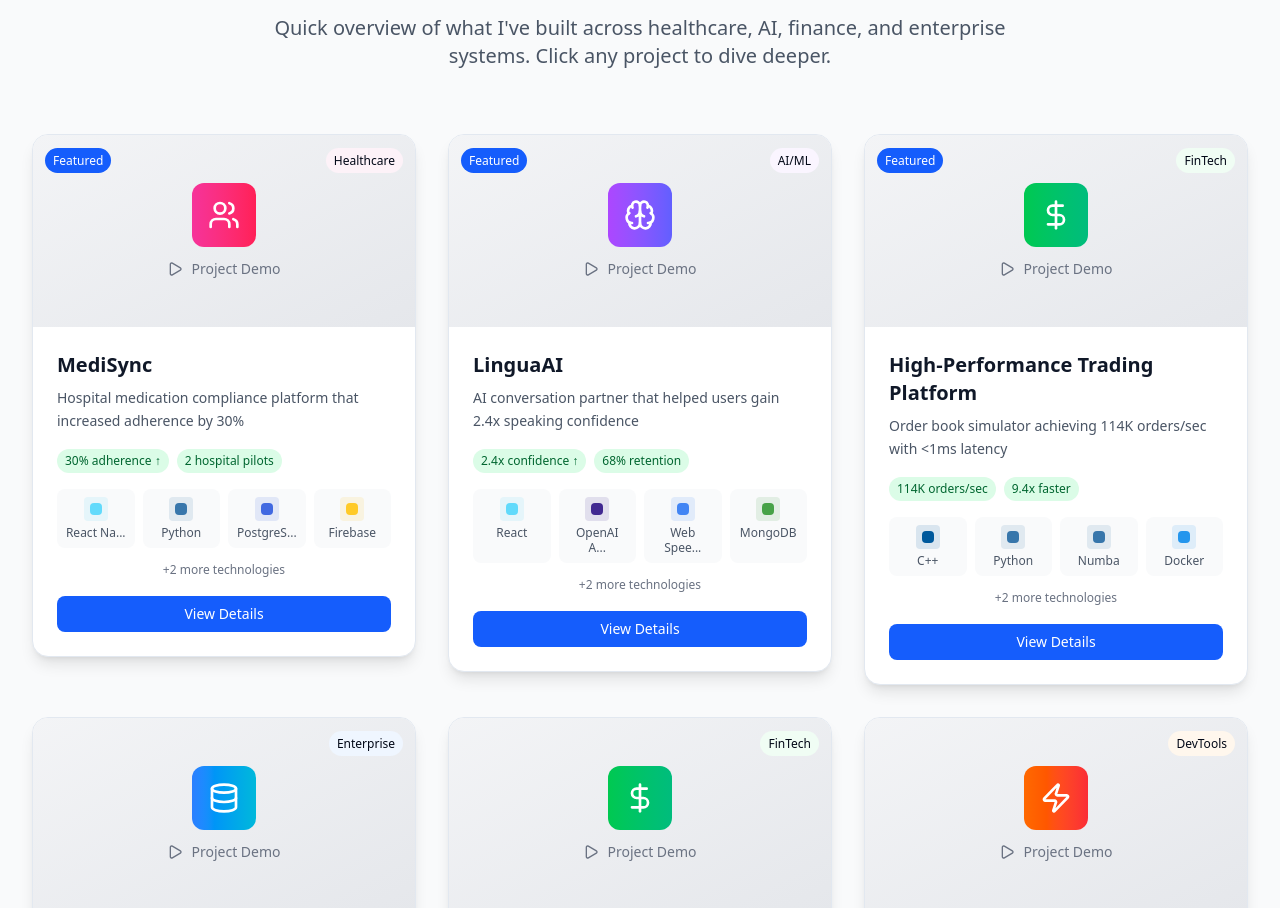
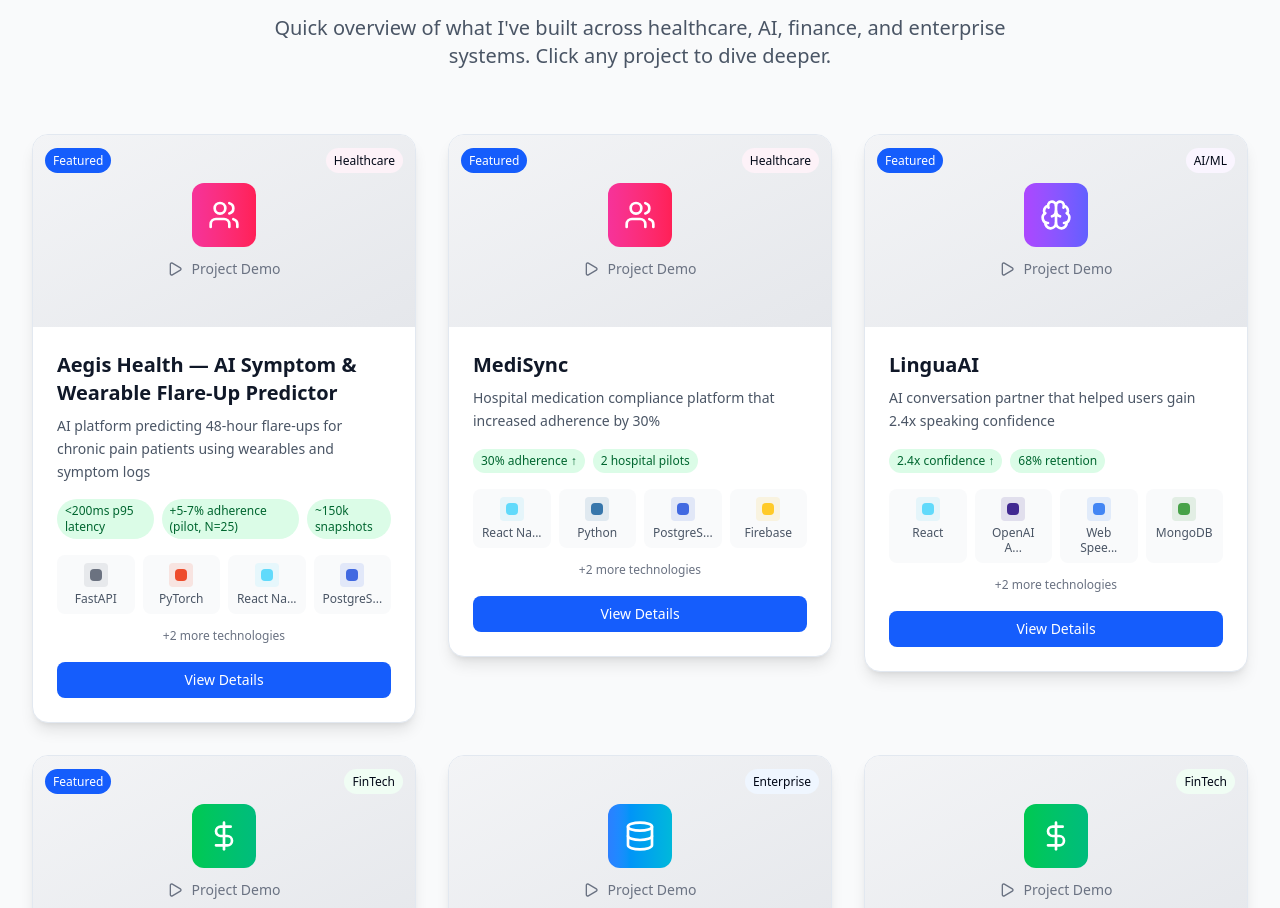
Before and after one commit to PriscillaOng12/portfolio, a Next.js app: page / in a window 1280 px wide. Shown: the part 2500-3408 px from the top of the page. Built offline with nearby package versions, Linux system fonts and the light colour scheme.

Commit message:
Enhanced portfolio with updated SEO and Aegis Health project
- Updated metadata for better recruiter targeting
- Added Aegis Health as flagship AI/healthcare project
- Improved project descriptions with specific metrics
- Build confirmed working, ready for deployment

```diff
--- a/src/app/layout.tsx
+++ b/src/app/layout.tsx
@@ -10,14 +10,14 @@ const inter = Inter({
 
 export const metadata: Metadata = {
   title: "Priscilla Ong | Software Engineer & Product Manager",
-  description: "CS/Econ student and brain tumor survivor who turned personal healthcare challenges into building MediSync, a HIPAA-compliant platform now piloting at 2 hospitals—while researching how to mitigate social biases in GPT-4",
-  keywords: ["software engineer", "product manager", "dartmouth", "medisync", "worldquant", "brain", "quantitative research"],
+  description: "CS/Econ student who builds products end-to-end—from user insight to design to code. Co-founded MediSync (hospital pilots), quantitative trading at WorldQuant, seeking Summer 2025 SWE/PM internships at FAANG+.",
+  keywords: ["software engineer", "product manager", "dartmouth", "medisync", "worldquant", "aegis health", "ai", "healthcare", "trading", "internship", "faang"],
   authors: [{ name: "Priscilla Ong" }],
   viewport: "width=device-width, initial-scale=1",
   robots: "index, follow",
   openGraph: {
-    title: "Priscilla Ong | Software Engineer & Product Manager",
-    description: "CS/Econ student and brain tumor survivor building healthcare technology and ML solutions",
+    title: "Priscilla Ong | Building Products End-to-End",
+    description: "Software Engineer & Product Manager building solutions from healthcare AI to high-performance trading systems. Open for Summer 2025 internships.",
     type: "website",
     locale: "en_US",
   },
--- a/src/components/projects.tsx
+++ b/src/components/projects.tsx
@@ -2,7 +2,7 @@
 
 import { motion, AnimatePresence } from 'framer-motion';
 import { ExternalLink, Github, Target, Code2, FileText, X, Play, TrendingUp, Users, Zap, Database, Brain, DollarSign } from 'lucide-react';
-import { useState } from 'react';
+import { useState, useEffect } from 'react';
 
 interface Project {
   id: string;
@@ -81,6 +81,51 @@ const techIcons: Record<string, { icon: string; color: string }> = {
 };
 
 const projects: Project[] = [
+  {
+    id: 'aegis-health',
+    title: 'Aegis Health — AI Symptom & Wearable Flare-Up Predictor',
+    oneLiner: 'AI platform predicting 48-hour flare-ups for chronic pain patients using wearables and symptom logs',
+    category: 'Healthcare',
+    topMetrics: ['<200ms p95 latency', '+5-7% adherence (pilot, N=25)', '~150k snapshots'],
+    topTech: ['FastAPI', 'PyTorch', 'React Native', 'Cloud Run', 'BigQuery'],
+    techStack: [
+      { name: 'FastAPI', icon: 'fastapi', level: 'expert', yearsUsed: 2 },
+      { name: 'PyTorch', icon: 'pytorch', level: 'advanced', yearsUsed: 2 },
+      { name: 'React Native', icon: 'react', level: 'expert', yearsUsed: 3 },
+      { name: 'PostgreSQL', icon: 'postgresql', level: 'advanced', yearsUsed: 3 },
+      { name: 'Google Cloud', icon: 'googlecloud', level: 'intermediate', yearsUsed: 1 },
+      { name: 'BigQuery', icon: 'googlebigquery', level: 'intermediate', yearsUsed: 1 }
+    ],
+    image: '/projects/aegis-health.jpg',
+    featured: true,
+    quickStats: {
+      impact: 'Prevented "bad days" for chronic pain patients through calibrated predictions',
+      tech: 'End-to-end AI platform with <200ms p95 API latency',
+      timeline: '5 months (concept to pilot deployment)'
+    },
+    links: {
+      liveDemo: 'https://aegis-health-demo.vercel.app',
+      github: 'https://github.com/username/aegis-health',
+      productStrategy: '/aegis-product-strategy',
+      technicalDocs: '/aegis-technical-docs'
+    },
+    fullDetails: {
+      problemStatement: 'Chronic pain patients lack timely, interpretable guidance for flare-up prevention. Clinicians need fast triage support. Current solutions are reactive rather than predictive.',
+      solution: 'Built AI platform using wearable data + symptom logs to predict 48-hour flare-ups. Focuses on speed, interpretability, and user trust with real-time risk updates.',
+      results: [
+        '+5–7% adherence uplift vs control weeks (pilot, N=25)',
+        '−8–10% false alerts through calibrated predictions',
+        'p95 API latency <200ms with 70-80ms model inference',
+        '99%+ crash-free rate across ~150k wearable snapshots'
+      ],
+      techHighlights: [
+        'Two-service architecture on Cloud Run with event-driven ETL pipeline',
+        'Per-user baseline drift handling and model calibration techniques',
+        'Warm model instances with feature caching and msgpack serialization',
+        'OpenTelemetry + Prometheus observability with canary deployments'
+      ]
+    }
+  },
   {
     id: 'medisync',
     title: 'MediSync',
```
